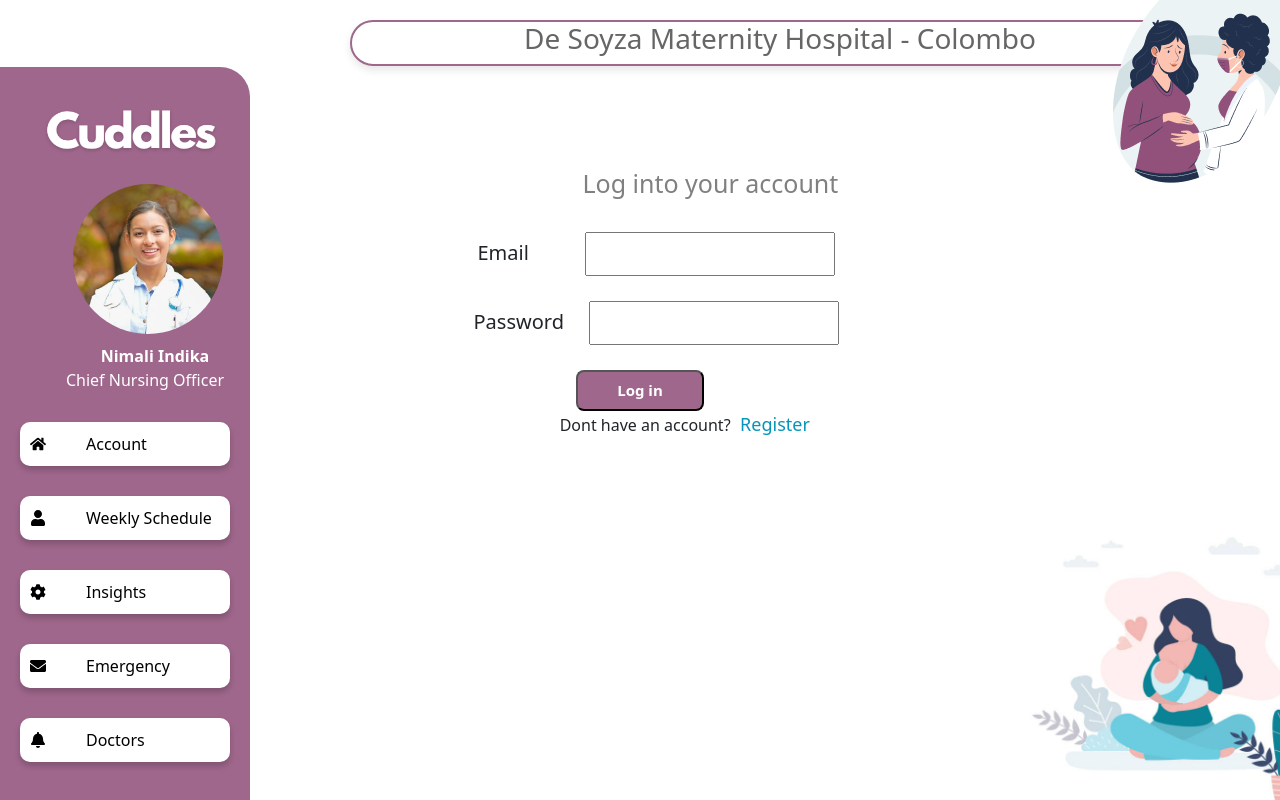
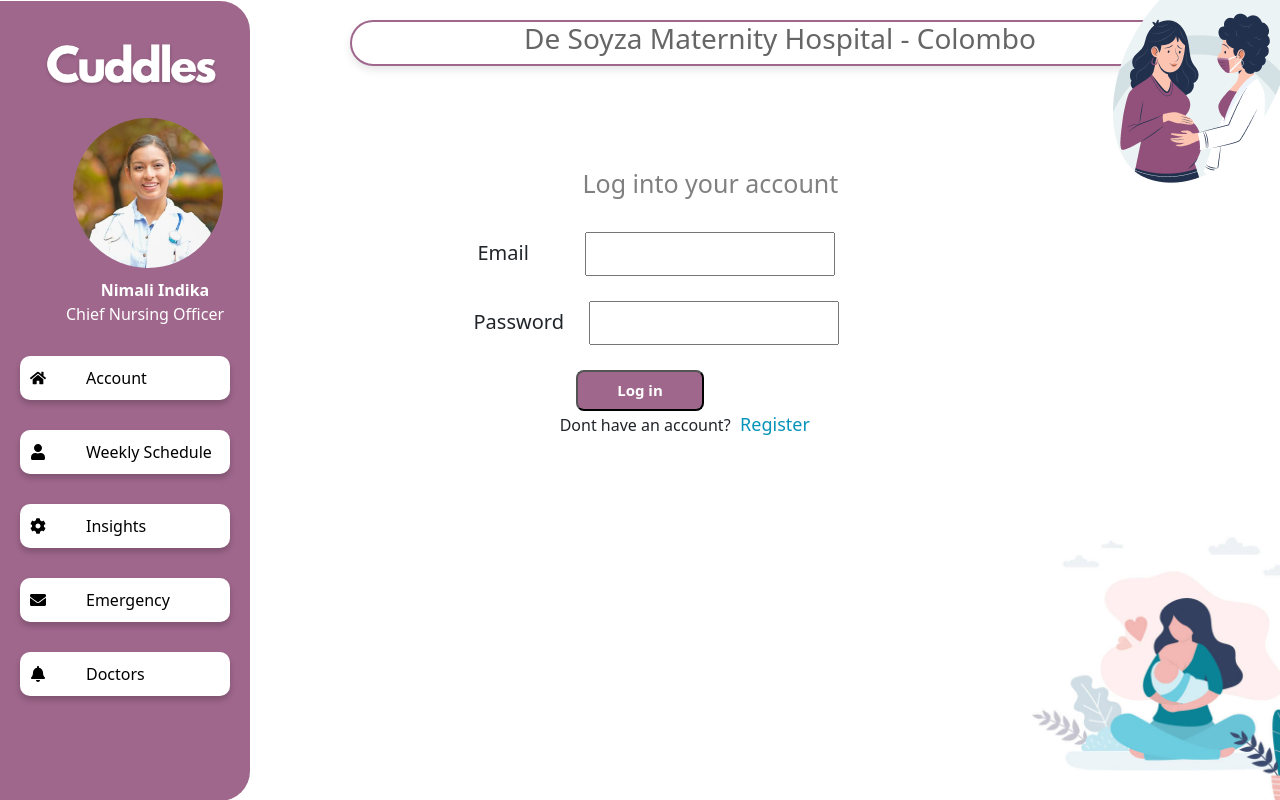
Before and after one commit to MUmaira/CuddlesWeb, a React (Create React App) app in the folder cuddles/: page / in a window 1280 px wide. Shown: the top 800 px of the page. Built offline with nearby package versions, Linux system fonts and the light colour scheme; no server answers.

Commit message:
layout section

```diff
--- a/cuddles/src/App.js
+++ b/cuddles/src/App.js
@@ -1,4 +1,3 @@
-
 import { BrowserRouter, Route, Routes } from "react-router-dom";
 import Header from "./components/Header";
 import SideBar from "./components/SideBar";
@@ -13,7 +12,6 @@
 import Signup from "./pages/Authentication/Signup";
 import { ToastContainer, toast } from "react-toastify";
 import "react-toastify/dist/ReactToastify.css";
-
 import 'bootstrap/dist/css/bootstrap.min.css';
 import './App.css';
 import Layout from './components/Layout';
@@ -25,8 +23,7 @@
     <BrowserRouter>
     <LoaderProvider>
     <div className="App">
-        <Header/>
-        <SideBar/>
+        <Layout/>
         <Routes>
         <Route exact path='/' Component={Login}/>
         <Route path="/signup" Component={Signup} />
```
Also changed, not shown: 1 other file (tests, documents, lock files or other folders).
